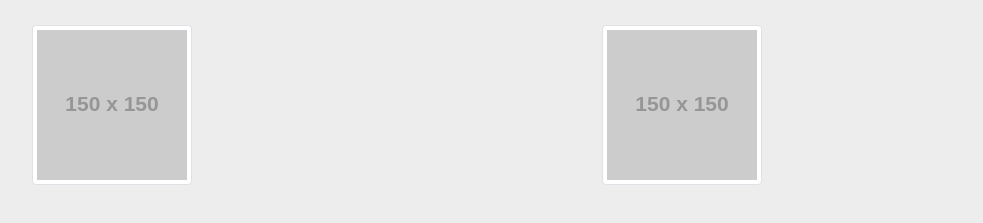
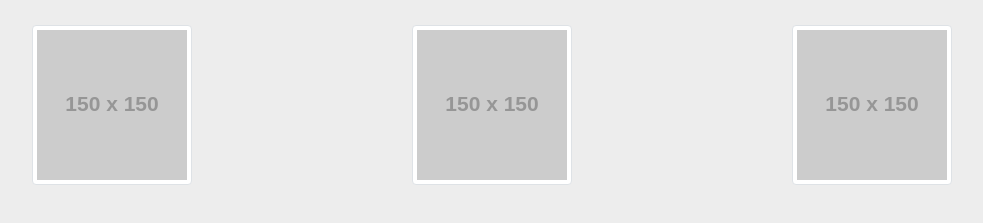
Before and after one commit to carterbaldwin/portfolio, a plain HTML site: page index.html in a window 1280 px wide. Shown: the part 89-312 px from the top of the page, without its empty margins (53-1036 px from the left). Drawn offline with nearby package versions, Linux system fonts and the light colour scheme; placeholder pictures from the web are drawn by us; a web font is replaced by a local one.

Commit message:
updated pages

```diff
--- a/index.html
+++ b/index.html
@@ -58,13 +58,19 @@
         </div>
 
         <div class="row" id="images">
-            <div class="col-md-6" "image-holder">
-                <img src="http://placehold.it/150x150" alt="Placeholder" class="img-thumbnail">
+            <div class="col-md-4" "image-holder">
+                <a href="band-together.html"><img src="http://placehold.it/150x150" alt="Placeholder" class="img-thumbnail"></a>
             </div>
 
-            <div class="col-md-6" "image-holder">
-                <img src="http://placehold.it/150x150" alt="Placeholder" class="img-thumbnail">
+            <div class="col-md-4" "image-holder">
+                <a href="crystal-game.html"><img src="http://placehold.it/150x150" alt="Placeholder" class="img-thumbnail"></a>
             </div>
+
+            <div class="col-md-4" "image-holder">
+                <a href="train-scheduler.html"><img src="http://placehold.it/150x150" alt="Placeholder" class="img-thumbnail"></a>
+            </div>
+
+
         </div>
       </div>
 
```
Also changed, not shown: band-together.html (added, +1 -0 lines), crystal-game.html (added, +1 -0 lines), train-scheduler.html (added, +1 -0 lines).
